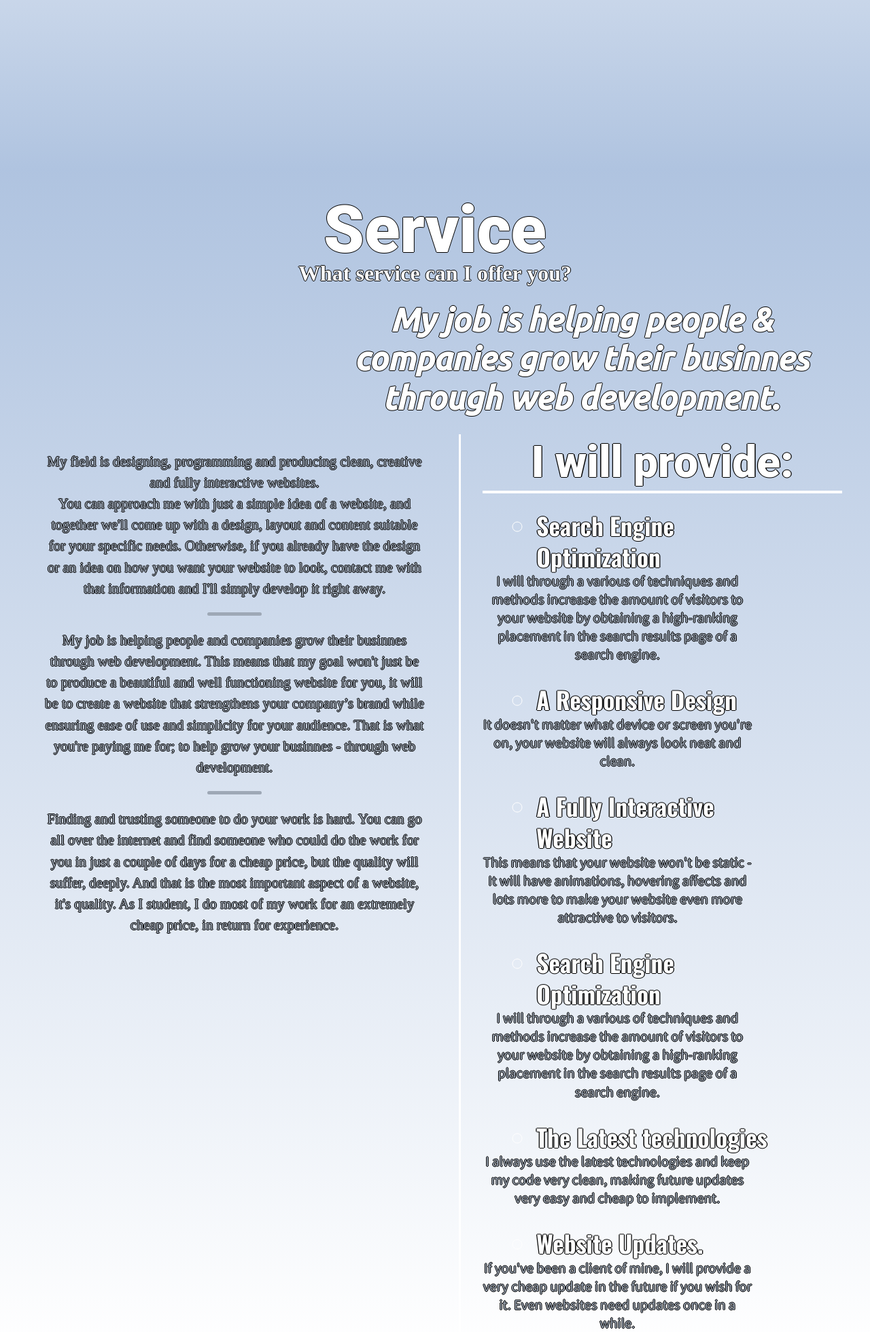
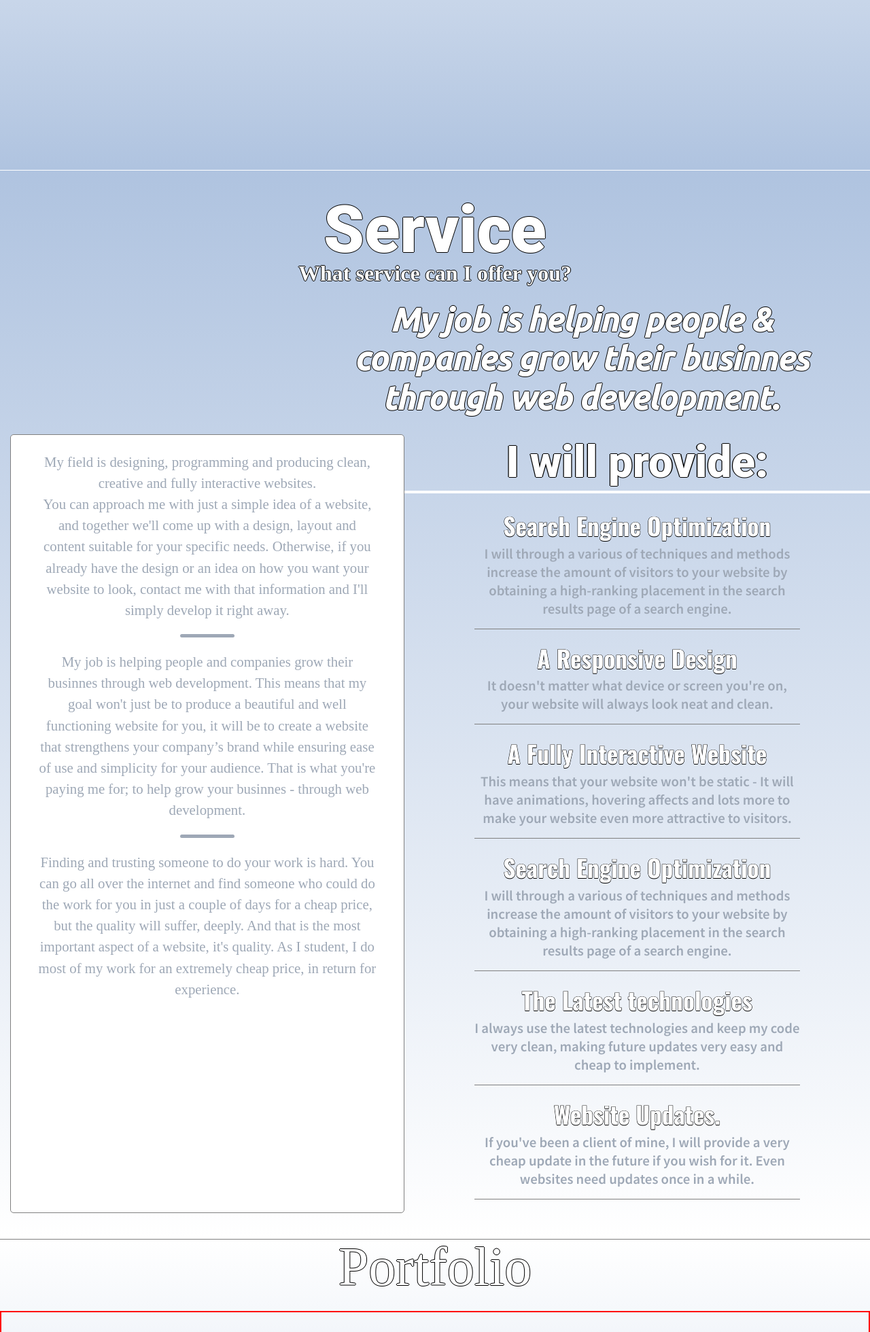
Before and after one commit to vanDeurs/portfolio, a PHP site: page / in a window 1280 px wide. Shown: the part 1395-3355 px from the top of the page at 68% size. Run offline with PHP 8.4, Linux system fonts and the light colour scheme; some libraries are stand-ins or nearby versions.

Commit message:
Service page design.

```diff
--- a/resources/style.css
+++ b/resources/style.css
@@ -270,6 +270,7 @@ button:active {
     background: linear-gradient(rgba(255,255,255,1), rgba(56,106,177,0.4));
     height: 100%;
     padding-top: 3%;
+    border-bottom: 1px solid white;
 }
 
 .about header h1 {
@@ -312,7 +313,8 @@ button:active {
     padding-top: 3%;
     display: flex;
     flex-direction: column;
-    border-bottom: 1px solid #000;
+    border-bottom: 1px solid grey;
+    padding-bottom: 3%;
 }
 
 /* SERVICE HEADER */
@@ -375,21 +377,26 @@ button:active {
 .service-info {
     display: flex;
     flex-direction: row;
+    justify-content: space-between;
+    width: 100%;
 }
 
 #service-info-left {
-    max-width: 970px;
     width: 50%;
     font-size: 1.6rem;
     line-height: 1.3;
     padding: 1.5rem 2.5rem;
-    margin-left: 25px;
+    margin-left: 15px;
+    background: #fff;
+    border: 1px solid grey;
+    border-radius: 5px;
 }
 
 #service-info-left p {
     font-size: 1.3rem;
     color: #9ea8b6;
     line-height: 1.5;
+    text-shadow: none;
 
 }
 
@@ -421,13 +428,11 @@ button:active {
 
 
 #service-info-right {
-    float: right;
     line-height: 1.3;
-    border-left: 3px solid #fff;
-    width: 45%;
-    margin: 0 auto;
-    padding: 0 0.75rem 0 2rem;
-    margin-left: 10px;
+    width: 60%;
+    display: flex;
+    flex-direction: column;
+    justify-content: center;
 }
 
 #service-info-right h1 {
@@ -438,32 +443,35 @@ button:active {
     display: inline;
     text-shadow: -1.3px 0 #000, 0 1.3px #000, 1.3px 0 #000, 0 -1.3px #000;
     margin-bottom: 25px;
-    display: block;
 }
 
 #service-info-right li {
     font-size: 2.2rem;
     font-weight: 600;
-    text-align: left;
-    width: 70%;
-    margin: 0 auto;  4 2.7
+    width: 100%;
+    margin: 0 auto;
     list-style: circle;
     list-style-type: circle;
     font-family: 'Oswald', sans-serif;
     font-weight: 700;
     color: #fff;
-    text-shadow: -1.3px 0 #000, 0 1.3px #000, 1.3px 0 #000, 0 -1.3px #000;
+    text-shadow: none;
+    margin-bottom: 5px;
+    text-shadow: -.5px 0 #000, 0 .5px #000, .5px 0 #000, 0 -.5px #000;
 }
 
 #service-info-right span {
     font-weight: 200;
     font-size: 1.3rem;
     font-family: 'Source Sans Pro', sans-serif;
-    font-weight: 400;
+    font-weight: 600;
     color: #9ea8b6;
-    margin-bottom: 30px;
-    display: block;
-    max-width: 75%;
+    margin-bottom: 20px;
+    max-width: 70%;
+    display: inline-block;
+    padding-bottom: 15px;
+    border-bottom: 1px solid grey;
+    text-shadow: none;
 
 }
 
```
